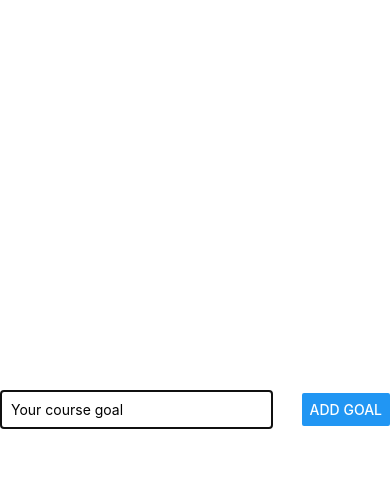
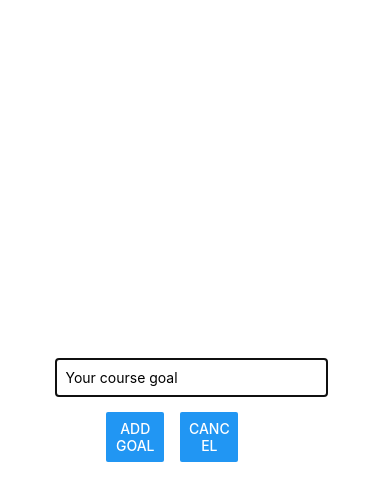
Before and after one commit to Opeyemi-Omotayo/Goals-app, a React Native app: screen / in a window 390 px wide. Both pictures are taken after a click on the button "ADD NEW GOAL". Shown: the top 500 px of the page. Built offline with nearby package versions, Linux system fonts and the light colour scheme.

Commit message:
styling the modal

```diff
--- a/components/GoalInput.js
+++ b/components/GoalInput.js
@@ -10,7 +10,14 @@
           onChangeText={props.onInputHandler}
           value={props.enteredGoal}
         />
-        <Button title="Add Goal" onPress={props.onAddGoal} />
+        <View style={styles.buttonContainer}>
+          <View style={styles.btn}>
+            <Button title="Add Goal" onPress={props.onAddGoal} />
+          </View>
+          <View style={styles.btn}>
+            <Button title="Cancel" />
+          </View>
+        </View>
       </View>
     </Modal>
   );
@@ -21,8 +28,7 @@
 const styles = StyleSheet.create({
   inputContainer: {
     flex: 1,
-    flexDirection: "row",
-    justifyContent: "space-between",
+    justifyContent: "center",
     alignItems: "center",
     marginBottom: 24,
     borderBottomWidth: 1,
@@ -35,4 +41,12 @@
     width: "70%",
     marginRight: 8,
   },
+  buttonContainer: {
+    flexDirection: "row",
+    marginTop: 15,
+  },
+  btn: {
+    width: "30%",
+    marginHorizontal: 8,
+  },
 });
```
